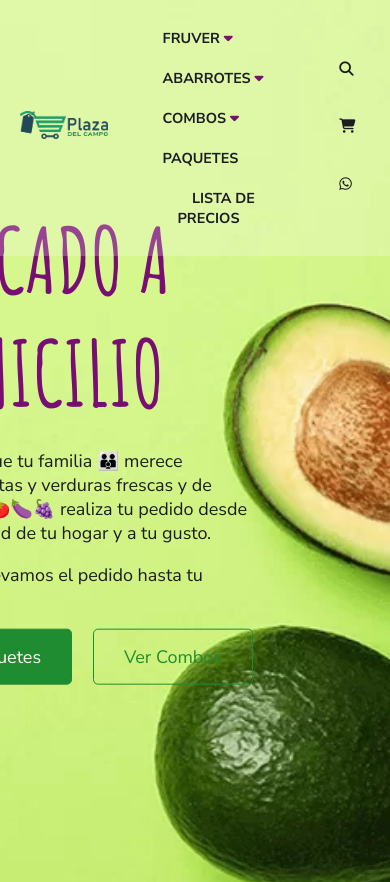
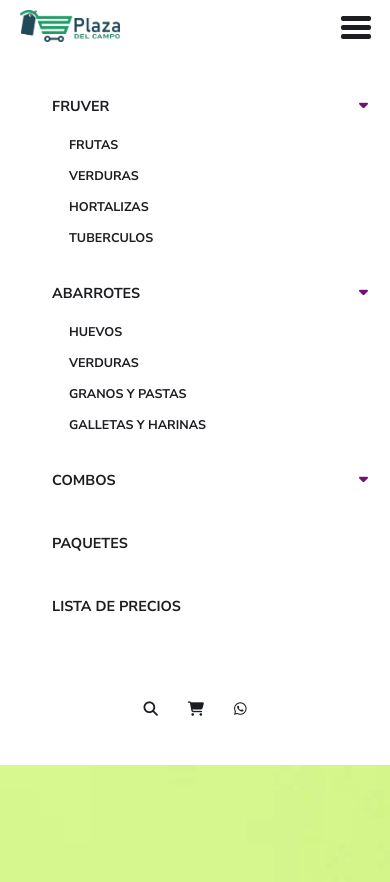
Before and after one commit to SrChezz/Market-Website, a plain HTML site: page index.html in a window 390 px wide. Shown: the top 882 px of the page. Drawn offline with Linux system fonts and the light colour scheme.

Commit message:
Finised design of the responsive navbar (Javascript is still incomplete)

```diff
--- a/index.html
+++ b/index.html
@@ -33,7 +33,7 @@
 
 
         <nav>
-            <ul>
+            <ul class="navigation-links">
                 <li>
                     <a href="#">Fruver <i class="arrow fas fa-caret-down"></i></a>
                     <ul class="extra-menu">
@@ -57,9 +57,9 @@
                 <li><a href="#">Lista de Precios</a></li>
             </ul>
             <ul class="icons">
-                <li><a href="#" class="fas fa-search" ></a></li>
-                <li><a href="#" class="fas fa-shopping-cart"></a></li>
-                <li><a href="#" class="fab fa-whatsapp" > </a></li>
+                <li><a href="#" class="fas fa-search simple-link" ></a></li>
+                <li><a href="#" class="fas fa-shopping-cart simple-link"></a></li>
+                <li><a href="#" class="fab fa-whatsapp simple-link" > </a></li>
             </ul>
         </nav>
     </header>
@@ -303,12 +303,12 @@
             <div>
                 <h4>Productos:</h4>
                 <ul>
-                    <li><a href="#">Frutas</a></li>
-                    <li><a href="#">Verduras</a></li>
-                    <li><a href="#">Hortalizas</a></li>
-                    <li><a href="#">Tuberculos</a></li>
-                    <li><a href="#">Huevos</a></li>
-                    <li><a href="#">Combos</a></li>
+                    <li><a class="simple-link" href="#">Frutas</a></li>
+                    <li><a class="simple-link" href="#">Verduras</a></li>
+                    <li><a class="simple-link" href="#">Hortalizas</a></li>
+                    <li><a class="simple-link" href="#">Tuberculos</a></li>
+                    <li><a class="simple-link" href="#">Huevos</a></li>
+                    <li><a class="simple-link" href="#">Combos</a></li>
                 </ul>
             </div>
             <div>
@@ -321,15 +321,15 @@
 
             <div class="contact">
                 <h4>Linea de Atencion: </h4>
-                <a href="">+51 958121212</a>
+                <a class="simple-link" href="">+51 958121212</a>
 
                 <h4>Atencion al Cliente</h4>
-                <a href="">soporte@plazadelcampo.pe</a>
+                <a class="simple-link" href="">soporte@plazadelcampo.pe</a>
 
                 <div class="icons">
-                    <a href="#"><i class="fab fa-facebook-square fa-2x"></i></a>
-                    <a href="#"><i class="fab fa-instagram-square fa-2x"></i></a>
-                    <a href="#"><i class="fab fa-youtube-square fa-2x"></i></a>
+                    <a href="#"><i class="simple-link fab fa-facebook-square fa-2x"></i></a>
+                    <a href="#"><i class="simple-link fab fa-instagram-square fa-2x"></i></a>
+                    <a href="#"><i class="simple-link fab fa-youtube-square fa-2x"></i></a>
                 </div>
             </div>
         </div>
--- a/styles/style.css
+++ b/styles/style.css
@@ -53,6 +53,14 @@ button {
     color: white;
 }
 
+.simple-link {
+    transition: .4s ease;
+}
+
+.simple-link:hover {
+    color: #81d742;
+}
+
 .simple-button {
     padding: 15px 30px;
     color: white;
@@ -88,12 +96,21 @@ header {
     z-index: 5;
 }
 
-header .main-logo, header .first-part {
+header .main-logo {
+    display: block;
     width: 100px;
 }
 
 header .toogle-navbar {
-    display: none;
+    cursor: pointer;
+}
+
+header .toogle-navbar > div {
+    width: 30px;
+    height: 5px;
+    background-color: #1b1d21;
+    margin-bottom: 4px;
+    border-radius: 2px;
 }
 
 header nav {
@@ -114,7 +131,6 @@ header > nav > ul > li{
 
 header .extra-menu {
     /* max-height: 0px; */
-    transform: scaleY(0);
     transform-origin: top;
     overflow: hidden;
     display: flex;
@@ -130,11 +146,6 @@ header .extra-menu {
     font-size: .7rem;
     border-radius: 4px;
     transition: .4s ease;
-}
-
-header li:hover > .extra-menu {
-    /* max-height: 300px; */
-    transform: scaleY(1);
 }
 
 header .extra-menu a {
@@ -169,6 +180,68 @@ header > nav > ul > li > a:hover {
 
 header .icons {
     font-size: 1.4rem;
+}
+
+@media only screen and (min-width: 750px) {
+    header .toogle-navbar {
+        display: none;
+    }
+
+    header .extra-menu {
+        transform: scaleY(0);
+    }
+
+    header li:hover > .extra-menu {
+        /* max-height: 300px; */
+        transform: scaleY(1);
+    }
+}
+
+@media only screen and (max-width: 750px) {
+
+    header {
+        position: relative;
+        flex-direction: column;
+        width: 100%;
+        background-color: white;
+    }
+
+    header > .first-part {
+        width: 100%;
+        display: flex;
+        justify-content: space-between;
+        align-items: center;
+        /* border: 1px solid black; */
+        padding: 10px;
+    }
+
+    header nav {
+        width: 90%;
+        margin: auto;
+        flex-direction: column;
+    }
+
+
+
+    header nav > ul {
+        padding: 0px;
+    }
+
+    header nav > .navigation-links > li {
+        width: 100%;
+    }
+
+    header nav > .navigation-links > li > a {
+        display: flex;
+        width: 100%;
+        justify-content: space-between;
+        align-items: center;
+    }
+
+    header .extra-menu {
+        position: static;
+    }
+
 }
 
 .main-banner {
```
